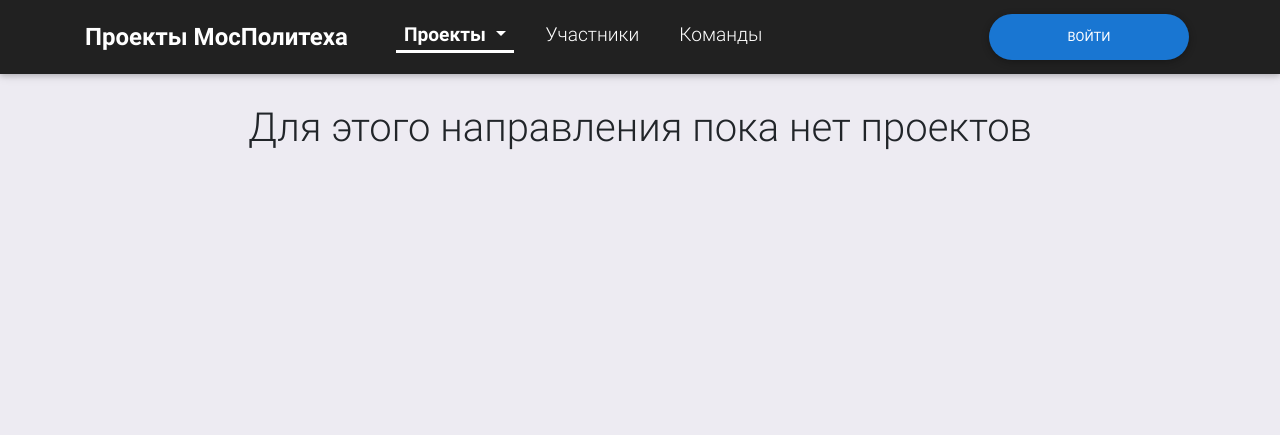
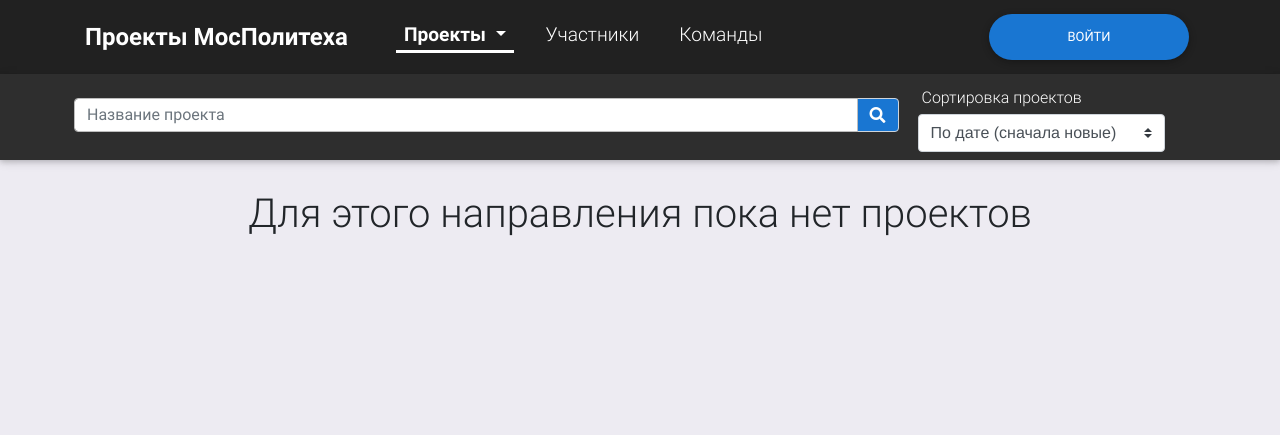
Before and after one commit to xalyvi/vivon, a PHP site: page / in a window 1280 px wide. Shown: the top 435 px of the page. Run offline with PHP 8.4, Linux system fonts and the light colour scheme; data that the repository does not hold is empty.

Commit message:
Added search and filter on main page (they not working tho)

```diff
--- a/config/db_params.php
+++ b/config/db_params.php
@@ -1,8 +1,8 @@
 <?php
 
 return array(
-    'host' => 'localhost:3306',
+    'host' => 'std-mysql',
     'dbname' => 'std_226',
-    'user' => 'root',
-    'password' => '',
+    'user' => 'std_226',
+    'password' => 'mysqlpassword',
 );
--- a/template/css/main.css
+++ b/template/css/main.css
@@ -1,5 +1,3 @@
-
-
 
 body {
     background-color: #edebf2;
@@ -117,3 +115,24 @@
         order: 0;
     }
 }
+
+.input-group.md-form.form-sm.form-1 input{
+    border: 1px solid #bdbdbd;
+    border-top-right-radius: 0.25rem;
+    border-bottom-right-radius: 0.25rem;
+}
+.input-group.md-form.form-sm.form-2 input {
+    border: 1px solid #bdbdbd;
+    border-top-left-radius: 0.25rem;
+    border-bottom-left-radius: 0.25rem;
+    background-color: white;
+}
+.input-group.md-form.form-sm.form-2 input.red-border  {
+    border: 1px solid #ef9a9a;
+}
+.input-group.md-form.form-sm.form-2 input.lime-border  {
+    border: 1px solid #cddc39;
+}
+.input-group.md-form.form-sm.form-2 input.amber-border  {
+    border: 1px solid #ffca28;
+}
--- a/views/home-page.php
+++ b/views/home-page.php
@@ -94,9 +94,31 @@
             ?>
           </ul>
         </div>
-
       </div>
     </nav>
+
+    <nav class="navbar navbar-expand-lg navbar-dark elegant-color">
+      <div class="container">
+        <div class="row w-100">
+            <div class="input-group md-form form-sm form-2 pl-0 p-1 pt-3 m-0 col-12 col-xl-9 align-middle" style="height: 50px;">
+                <input class="form-control my-0 py-1" type="text" placeholder="Название проекта" aria-label="Search">
+                <div class="input-group-append">
+                    <a class="input-group-text blue darken-2" id="basic-text1"><i class="fas fa-search text-white" aria-hidden="true"></i></a>
+                </div>
+            </div>
+            <div class="col-12 col-xl-3">
+                <p class="text-white m-1">Сортировка проектов</p>
+                <select class="browser-default custom-select">
+                    <option value="1">По дате (сначала новые)</option>
+                    <option value="2">По дате (сначала старые)</option>
+                    <option value="3">По заполненности (сначала заполненные)</option>
+                    <option value="4">По заполненности (сначала пустые)</option>
+                </select>
+            </div>
+        </div>
+      </div>
+    </nav>
+
   </header>
 
   <main class="flex-fill">
```
Also changed, not shown: 1 other file.
